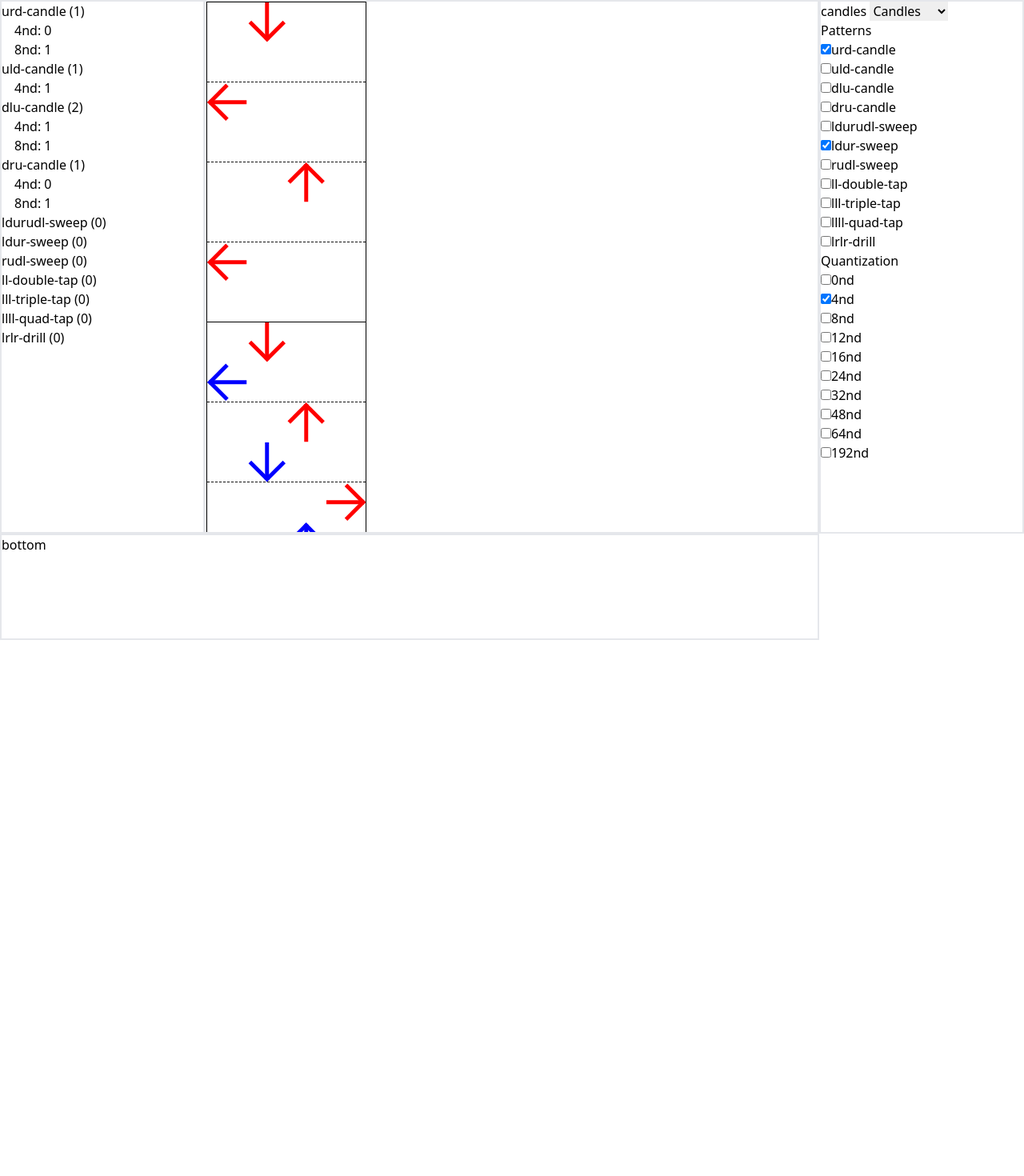
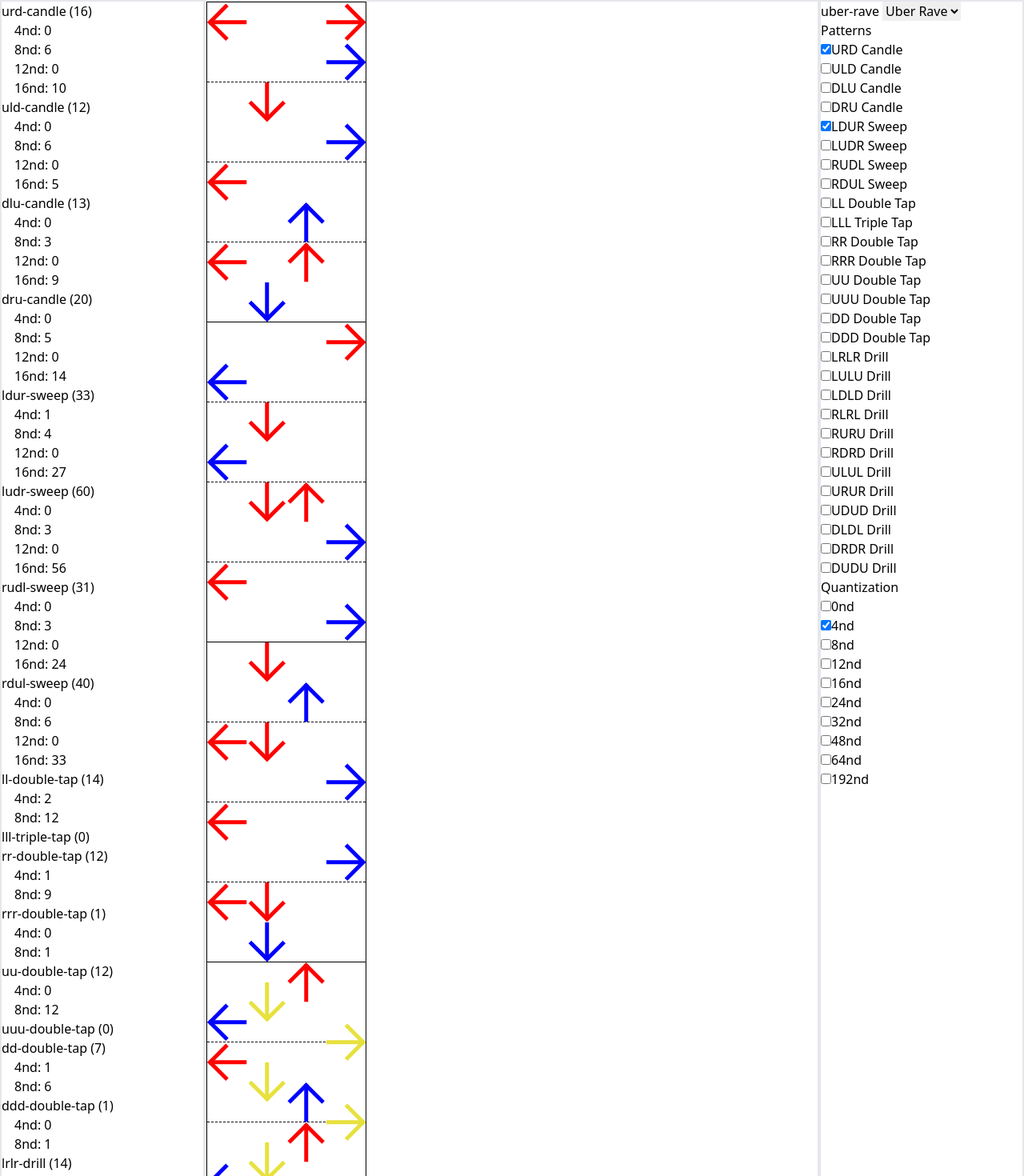
Before and after one commit to lmiller1990/stepfile-analyzer, a Vue app: page / in a window 1280 px wide. Shown: the top 1470 px of the page at 80% size. Before the commit the page ends 800 px from the top, so only its background shows below. Built offline with nearby package versions, Linux system fonts and the light colour scheme.

Commit message:
make pattern data more detailed

```diff
--- a/package.json
+++ b/package.json
@@ -4,6 +4,7 @@
   "main": "index.js",
   "license": "MIT",
   "dependencies": {
+    "chart.js": "^3.7.0",
     "pinia": "^2.0.9",
     "vue": "^3.2.25"
   },
--- a/src/analysis.ts
+++ b/src/analysis.ts
@@ -143,7 +143,7 @@ export function analyzePatterns(
 
       // check existing patterns we've encountered
       for (const [k, found] of values[key].collection) {
-        if (overlap(pattern[found.noteCheckIndex], note.raw)) {
+        if (overlap(pattern.notes[found.noteCheckIndex], note.raw)) {
           const updated: PatternData = {
             ...found,
             noteCheckIndex: found.noteCheckIndex + 1,
@@ -158,7 +158,7 @@ export function analyzePatterns(
 
           values[key].collection.set(k, updated);
 
-          if (updated.noteCheckIndex === pattern.length) {
+          if (updated.noteCheckIndex === pattern.notes.length) {
             // end of pattern, set completed, increase count
             const data = values[key].collection.get(k)!;
             values[key].collection.set(k, {
@@ -179,7 +179,7 @@ export function analyzePatterns(
       }
 
       // current index we are comparing,
-      const firstNoteOfPattern = pattern[0];
+      const firstNoteOfPattern = pattern.notes[0];
 
       // check for start of pattern
       if (overlap(firstNoteOfPattern, note.raw)) {
@@ -206,7 +206,7 @@ export function analyzePatterns(
     const pattern = patterns[key];
 
     for (const [k, found] of values[key].collection) {
-      if (found.noteCheckIndex !== pattern.length) {
+      if (found.noteCheckIndex !== pattern.notes.length) {
         values[key].collection.delete(k);
       }
     }
--- a/src/components/App.vue
+++ b/src/components/App.vue
@@ -11,9 +11,12 @@ import { measureHeight } from "../uiConstants";
 import MeasureC from "./Measure.vue";
 import { useChartStore } from "../store/chart";
 import StatsPanel from "./StatsPanel.vue";
+import ChartPanel from "./ChartPanel.vue";
+import { computed } from "vue";
 
 const chartStore = useChartStore();
 
+const output = computed(() => {
   const data = parse(chartStore.selectedChart.data);
   const analysis = analyzePatterns(
     createAnalysisResults(patterns),
@@ -23,18 +26,25 @@ const analysis = analyzePatterns(
   );
 
   const measures = addPatternDataToMeasures(data.measures, analysis);
+
+  return {
+    analysis,
+    measures,
+  };
+});
+
 </script>
 
 <template>
   <div id="main-container">
     <div id="stats-container" class="border border-2">
-      <StatsPanel :analysis="analysis" />
+      <StatsPanel :analysis="output.analysis" />
     </div>
 
     <div id="chart-container" class="border border-2">
       <div id="measure-container">
         <MeasureC
-          v-for="measure of measures"
+          v-for="measure of output.measures"
           :measure="measure"
           :key="measure.number"
         />
@@ -45,7 +55,11 @@ const measures = addPatternDataToMeasures(data.measures, analysis);
       <ControlPanel />
     </div>
 
-    <div id="bottom-half" class="border border-2">bottom</div>
+    <!--
+      <div id="bottom-half" class="border border-2">
+      <ChartPanel />
+    </div>
+    -->
   </div>
 </template>
 
@@ -61,7 +75,7 @@ const measures = addPatternDataToMeasures(data.measures, analysis);
 #main-container {
   display: grid;
   grid-template-columns: 1fr 3fr 1fr;
-  grid-template-rows: 5fr 1fr;
+  grid-template-rows: 1fr;
   height: 100vh;
 }
 
--- /dev/null
+++ b/src/components/ChartPanel.vue
@@ -0,0 +1,55 @@
+<script lang="ts" setup>
+import Chart from "chart.js/auto";
+import { onMounted, ref } from "vue";
+
+const chart = ref<HTMLCanvasElement>()
+
+onMounted(() => {
+  const ctx = chart.value?.getContext('2d')
+
+  if (!ctx) {
+    throw Error('Could not get root for chart')
+  }
+
+  return
+
+  const myChart = new Chart(ctx, {
+    type: 'bar',
+    data: {
+        labels: ['Red', 'Blue', 'Yellow', 'Green', 'Purple', 'Orange'],
+        datasets: [{
+            label: '# of Votes',
+            data: [12, 19, 3, 5, 2, 3],
+            backgroundColor: [
+                'rgba(255, 99, 132, 0.2)',
+                'rgba(54, 162, 235, 0.2)',
+                'rgba(255, 206, 86, 0.2)',
+                'rgba(75, 192, 192, 0.2)',
+                'rgba(153, 102, 255, 0.2)',
+                'rgba(255, 159, 64, 0.2)'
+            ],
+            borderColor: [
+                'rgba(255, 99, 132, 1)',
+                'rgba(54, 162, 235, 1)',
+                'rgba(255, 206, 86, 1)',
+                'rgba(75, 192, 192, 1)',
+                'rgba(153, 102, 255, 1)',
+                'rgba(255, 159, 64, 1)'
+            ],
+            borderWidth: 1
+        }]
+    },
+    options: {
+        scales: {
+            y: {
+                beginAtZero: true
+            }
+        }
+    }
+});
+})
+</script>
+
+<template>
+  <canvas ref="chart" id="chart" width="400" height="400"></canvas>
+</template>
--- a/src/components/ControlPanel.vue
+++ b/src/components/ControlPanel.vue
@@ -13,15 +13,15 @@ const controlsStore = useControlsStore();
     <div class="flex">
       <div>
         <h1>Patterns</h1>
-        <div v-for="name of Object.keys(patterns)" :key="name">
+        <div v-for="pattern of Object.values(patterns)" :key="pattern.id">
           <input
-            :id="name"
-            :value="name"
+            :id="pattern.id"
+            :value="pattern.id"
             type="checkbox"
-            :checked="controlsStore.selectedPatterns.has(name)"
-            @input="controlsStore.togglePattern(name)"
+            :checked="controlsStore.selectedPatterns.has(pattern.id)"
+            @input="controlsStore.togglePattern(pattern.id)"
           />
-          <label :for="name">{{ name }}</label>
+          <label :for="pattern.id">{{ pattern.label }}</label>
         </div>
       </div>
     </div>
--- a/src/components/StatsPanel.vue
+++ b/src/components/StatsPanel.vue
@@ -2,7 +2,7 @@
 import { PatternAnalysis } from "../types";
 import { patterns } from "../patterns";
 import { Quantization, quantization } from "../noteData";
-import { quantizationLabel, quantizations } from "../uiConstants";
+import { quantizationLabel } from "../uiConstants";
 
 const props = defineProps<{
   analysis: Record<string, PatternAnalysis>;
--- a/src/patterns.ts
+++ b/src/patterns.ts
@@ -5,7 +5,14 @@ export const right = "0001";
 
 export type Note = typeof up | typeof down | typeof right | typeof left;
 
-export type PatternBag = Record<string, readonly Note[]>;
+export type PatternBag = Record<string, PatternData>;
+
+interface PatternData {
+  id: string;
+  notes: readonly Note[];
+  label: string;
+  category: PatternCategory;
+}
 
 type PatternCategory =
   | "candle"
@@ -13,25 +20,150 @@ type PatternCategory =
   | "jack"
   | "staircase"
   | "crossover"
-  | "trill";
+  | "drill";
 
-interface Pattern {
-  id: string;
-  category: PatternCategory;
+/**
+ * generate all combinations of
+ * LRLR DRDR etc.
+ */
+const drills: PatternBag = {};
+
+const dirs = [
+  { d: "l", n: left },
+  { d: "r", n: right },
+  { d: "u", n: up },
+  { d: "d", n: down },
+] as const;
+
+for (const d1 of dirs) {
+  for (const d2 of dirs) {
+    if (d1.d === d2.d) {
+      continue;
+    }
+
+    const key = `${d1.d}${d2.d}${d1.d}${d2.d}`;
+    drills[`${key}-drill`] = {
+      id: `${key}-drill`,
+      label: `${key.toUpperCase()} Drill`,
+      notes: [d1.n, d2.n, d1.n, d2.n],
+      category: "drill",
+    };
+  }
 }
 
-const allPatterns = [];
+export const patterns: PatternBag = {
+  "urd-candle": {
+    id: "urd-candle",
+    label: "URD Candle",
+    notes: [up, right, down],
+    category: "candle",
+  },
+  "uld-candle": {
+    id: "uld-candle",
+    label: "ULD Candle",
+    notes: [up, left, down],
+    category: "candle",
+  },
+  "dlu-candle": {
+    id: "dlu-candle",
+    label: "DLU Candle",
+    notes: [down, left, up],
+    category: "candle",
+  },
+  "dru-candle": {
+    id: "dru-candle",
+    label: "DRU Candle",
+    notes: [down, right, up],
+    category: "candle",
+  },
 
-export const patterns: PatternBag = {
-  "urd-candle": [up, right, down],
-  "uld-candle": [up, left, down],
-  "dlu-candle": [down, left, up],
-  "dru-candle": [down, right, up],
-  "ldurudl-sweep": [left, down, up, right, up, down, left],
-  "ldur-sweep": [left, down, up, right],
-  "rudl-sweep": [right, up, down, left],
-  "ll-double-tap": [left, left],
-  "lll-triple-tap": [left, left, left],
-  "llll-quad-tap": [left, left, left, left],
-  "lrlr-drill": [left, right, left, right],
+  "ldur-sweep": {
+    id: "ldur-sweep",
+    label: "LDUR Sweep",
+    notes: [left, down, up, right],
+    category: "sweep",
+  },
+  "ludr-sweep": {
+    id: "ludr-sweep",
+    label: "LUDR Sweep",
+    notes: [left, up, down, right],
+    category: "sweep",
+  },
+  "rudl-sweep": {
+    id: "rudl-sweep",
+    label: "RUDL Sweep",
+    notes: [right, up, down, left],
+    category: "sweep",
+  },
+  "rdul-sweep": {
+    id: "rdul-sweep",
+    label: "RDUL Sweep",
+    notes: [right, down, up, left],
+    category: "sweep",
+  },
+
+  "ll-double-tap": {
+    id: "ll-double-tap",
+    label: "LL Double Tap",
+    notes: [left, left],
+    category: "jack",
+  },
+
+  "lll-triple-tap": {
+    id: "lll-triple-tap",
+    label: "LLL Triple Tap",
+    notes: [left, left, left],
+    category: "jack",
+  },
+
+  "rr-double-tap": {
+    id: "rr-double-tap",
+    label: "RR Double Tap",
+    notes: [right, right],
+    category: "jack",
+  },
+
+  "rrr-double-tap": {
+    id: "rrr-double-tap",
+    label: "RRR Double Tap",
+    notes: [right, right, right],
+    category: "jack",
+  },
+
+  "uu-double-tap": {
+    id: "uu-double-tap",
+    label: "UU Double Tap",
+    notes: [up, up],
+    category: "jack",
+  },
+
+  "uuu-double-tap": {
+    id: "uuu-double-tap",
+    label: "UUU Double Tap",
+    notes: [up, up, up],
+    category: "jack",
+  },
+
+  "dd-double-tap": {
+    id: "dd-double-tap",
+    label: "DD Double Tap",
+    notes: [down, down],
+    category: "jack",
+  },
+
+  "ddd-double-tap": {
+    id: "ddd-double-tap",
+    label: "DDD Double Tap",
+    notes: [down, down, down],
+    category: "jack",
+  },
+
+  "lrlr-drill": {
+    id: "lrlr-drill",
+    label: "LRLR Drill",
+    notes: [left, right, left, right],
+    category: "jack",
+  },
+
+  ...drills,
 } as const;
--- a/src/store/chart.ts
+++ b/src/store/chart.ts
@@ -7,7 +7,7 @@ interface ChartStoreState {
 
 export const useChartStore = defineStore("chart", {
   state: (): ChartStoreState => ({
-    selectedChartId: "candles",
+    selectedChartId: "uber-rave",
   }),
 
   actions: {
```
Also changed, not shown: 2 other files (tests, documents, lock files or other folders). Lines whose indentation alone changed are shown as unchanged.
